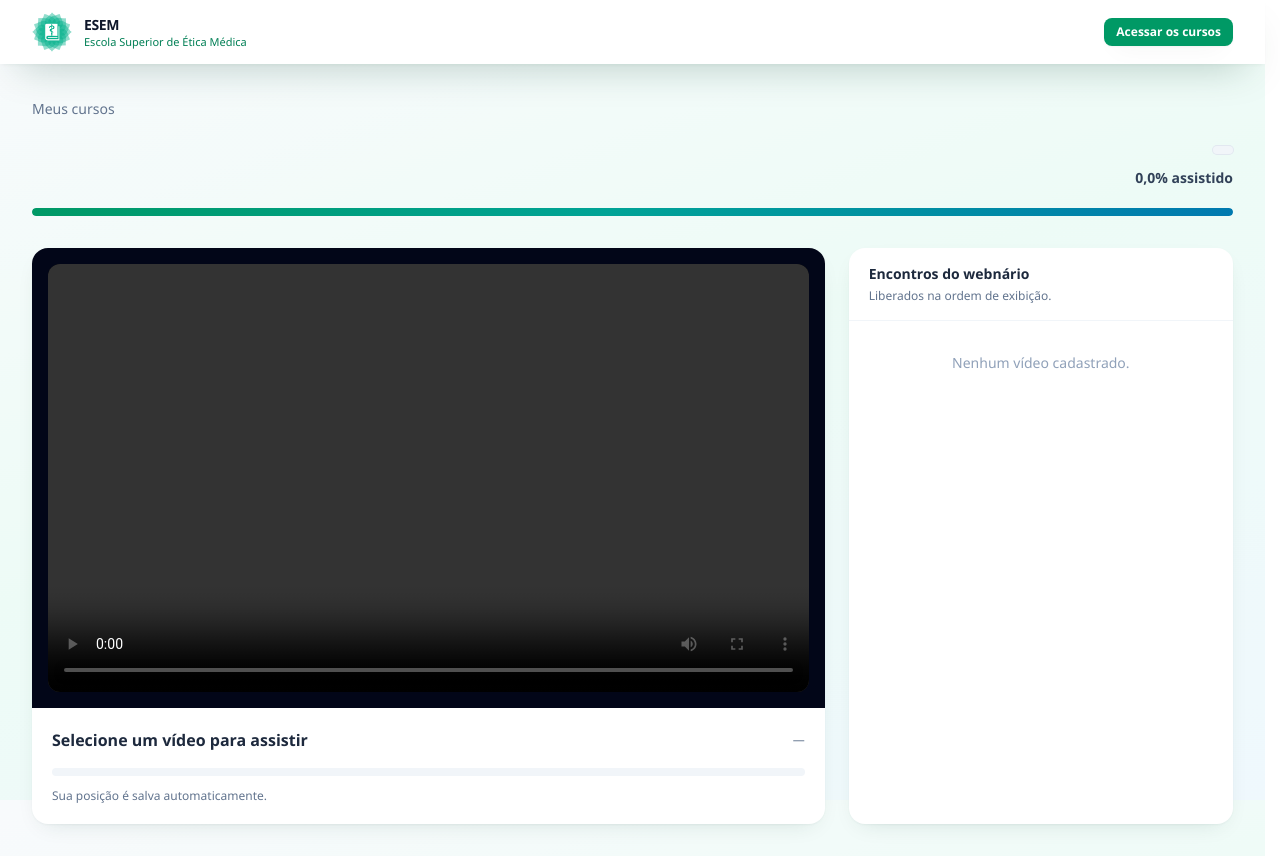
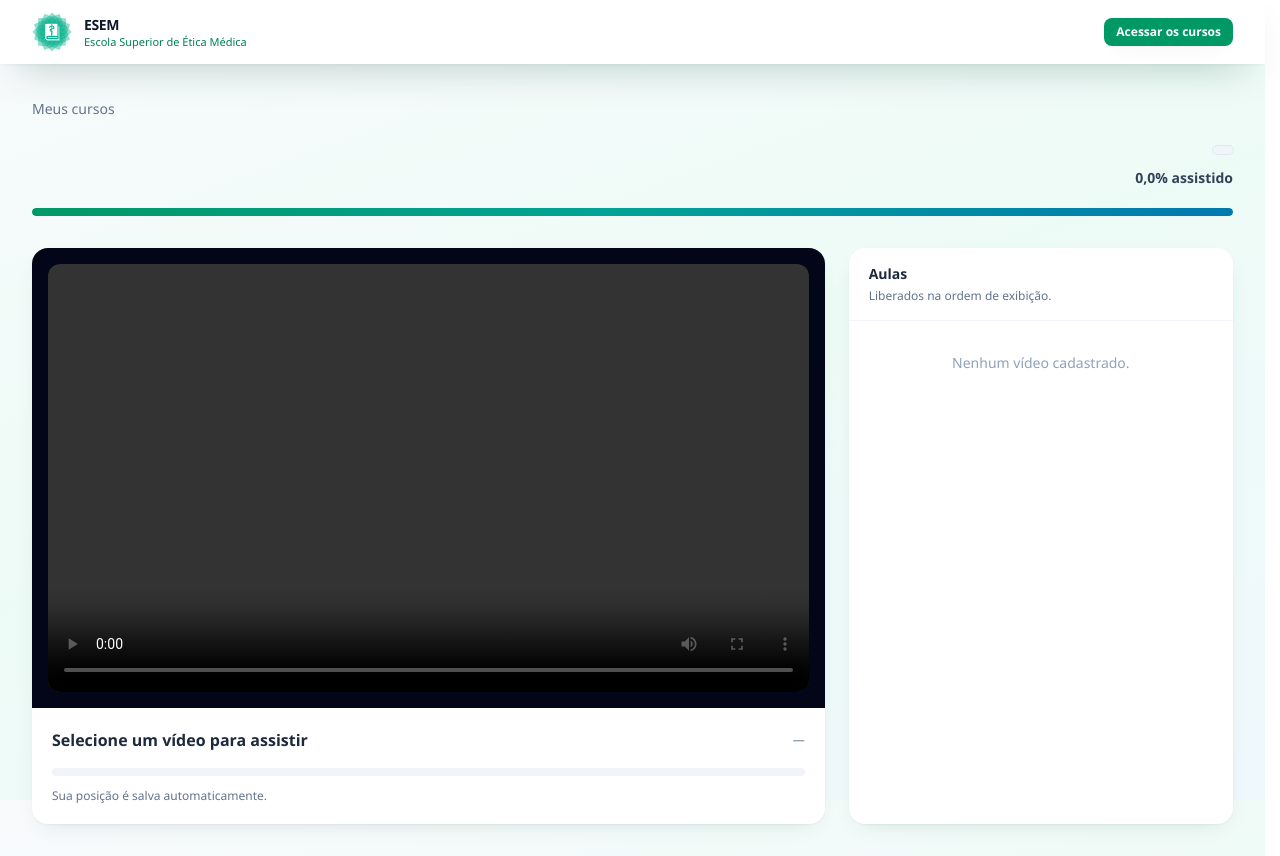
Before and after one commit to joseferreira-dev/cremepe-esem, a Django app: template templates/courses/course.html in a window 1280 px wide. Run offline with Django 5.2, Linux system fonts and the light colour scheme; the template is opened without the code that fills it, so the values that code supplies are empty; style sheets or scripts are compiled from the project's sources; parts of the project's set-up code (start-up, migrations or seed data) failed here and were passed over.

Commit message:
Move o QR da pesquisa para a coluna lateral e renomeia o card para Aulas
O bloco saiu de baixo da barra de progresso e agora fica no canto inferior direito, na mesma coluna do card de aulas (a coluna virou flex para empurrar o QR para o base). O titulo do card passou de Encontros do webnario para Aulas.

344 testes OK.

```diff
--- a/templates/courses/course.html
+++ b/templates/courses/course.html
@@ -35,29 +35,6 @@
          style="width: {{ coverage|floatformat:1 }}%"></div>
   </div>
 
-  {% if pesquisa_satisfacao_url %}
-  <!-- Pesquisa de satisfação (QR Code) -->
-  <div class="cartao mt-6 flex flex-col items-center gap-5 p-5 sm:flex-row">
-    <img src="{% qr pesquisa_satisfacao_url %}"
-         alt="QR Code da pesquisa de satisfação"
-         width="128" height="128"
-         class="w-32 shrink-0 rounded-lg bg-white p-1 ring-1 ring-slate-100">
-    <div class="min-w-0 flex-1 text-center">
-      <h2 class="flex items-center justify-center gap-2 text-sm font-semibold text-slate-800">
-        {{ icons.estrela|safe }} Avalie este curso
-      </h2>
-      <p class="mt-1 text-sm text-slate-500">
-        Aponte a câmera do celular para o QR Code e responda à pesquisa de satisfação.
-        Sua avaliação ajuda a melhorar o webnário.
-      </p>
-      <a href="{{ pesquisa_satisfacao_url }}" target="_blank" rel="noopener"
-         class="btn btn-secundario btn-sm mt-3">
-        {{ icons.seta_direita|safe }} Abrir a pesquisa
-      </a>
-    </div>
-  </div>
-  {% endif %}
-
   <div class="mt-8 grid gap-6 lg:grid-cols-3">
 
     <!-- Player -->
@@ -94,11 +71,11 @@
       </div>
     </div>
 
-    <!-- Lista de vídeos -->
-    <aside class="min-w-0 lg:col-span-1">
-      <div class="cartao h-full">
+    <!-- Lista de vídeos + pesquisa de satisfação -->
+    <aside class="flex min-w-0 flex-col lg:col-span-1">
+      <div class="cartao flex-1">
         <div class="border-b border-slate-100 px-5 py-4">
-          <h3 class="text-sm font-semibold text-slate-800">Encontros do webnário</h3>
+          <h3 class="text-sm font-semibold text-slate-800">Aulas</h3>
           <p class="mt-1 text-xs text-slate-500">Liberados na ordem de exibição.</p>
         </div>
         <ul class="divide-y divide-slate-100" id="video-list">
@@ -136,6 +113,27 @@
           {% endfor %}
         </ul>
       </div>
+
+      {% if pesquisa_satisfacao_url %}
+      <!-- Pesquisa de satisfação (QR Code) -->
+      <div class="cartao mt-6 p-5 text-center">
+        <img src="{% qr pesquisa_satisfacao_url %}"
+             alt="QR Code da pesquisa de satisfação"
+             width="128" height="128"
+             class="mx-auto w-32 rounded-lg bg-white p-1 ring-1 ring-slate-100">
+        <h2 class="mt-3 flex items-center justify-center gap-2 text-sm font-semibold text-slate-800">
+          {{ icons.estrela|safe }} Avalie este curso
+        </h2>
+        <p class="mt-1 text-sm text-slate-500">
+          Aponte a câmera do celular para o QR Code e responda à pesquisa de satisfação.
+          Sua avaliação ajuda a melhorar o webnário.
+        </p>
+        <a href="{{ pesquisa_satisfacao_url }}" target="_blank" rel="noopener"
+           class="btn btn-secundario btn-sm mt-3">
+          {{ icons.seta_direita|safe }} Abrir a pesquisa
+        </a>
+      </div>
+      {% endif %}
     </aside>
   </div>
 </div>
```
